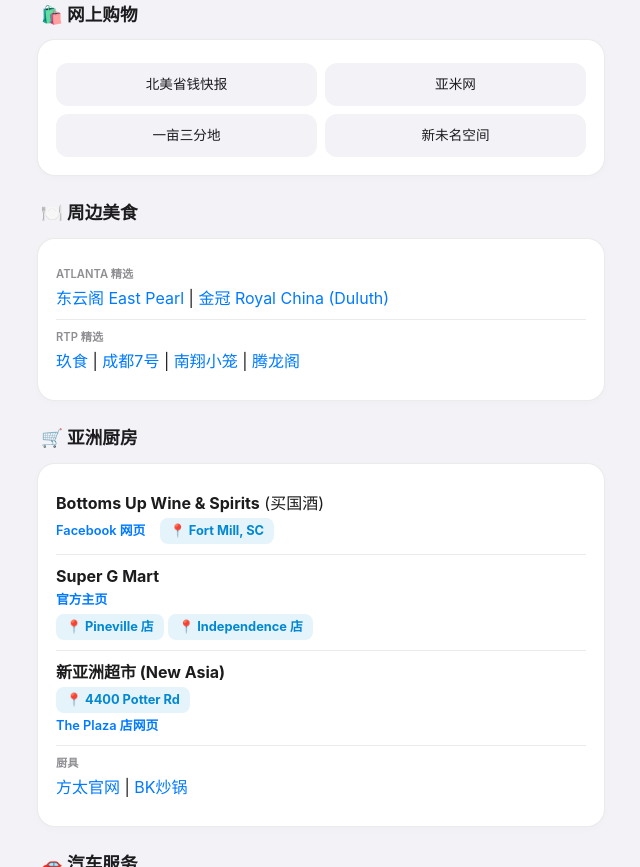
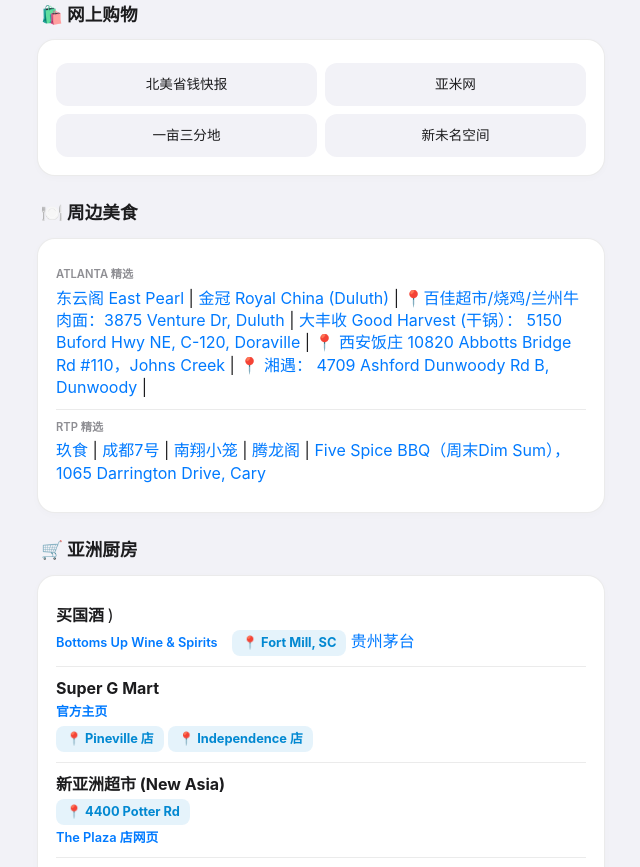
Before and after one commit to qcai-net/qcai-net.github.io, a plain HTML site: page local_cn.html in a window 1280 px wide. Shown: the part 617-1484 px from the top of the page, without its empty margins (319-959 px from the left). Drawn offline with Linux system fonts and the light colour scheme; no server answers.

Commit message:
Update local_cn.html

```diff
--- a/local_cn.html
+++ b/local_cn.html
@@ -187,13 +187,20 @@
            <div class="info-item">
             <span class="info-label">Atlanta 精选</span>
             <a href="https://www.facebook.com/eastpearlseafood">东云阁 East Pearl</a> |
-             <a href="https://royalchina.kwickmenu.com/">金冠 Royal China (Duluth)</a>
+             <a href="https://royalchina.kwickmenu.com/">金冠 Royal China (Duluth)</a> |
+             <a href="https://www.google.com/maps/place/3875+Venture+Dr,+Duluth,+GA+30096/@33.9521464,-84.144037,17z/">📍百佳超市/烧鸡/兰州牛肉面：3875 Venture Dr, Duluth</a>
+    |
+              <a href="https://www.goodharvestcary.com/">大丰收 Good Harvest (干锅）： 5150 Buford Hwy NE, C-120, Doraville</a> |
+              <a href="https://www.google.com/maps/place/10820+Abbotts+Bridge+Rd+%23110,+Johns+Creek,+GA+30097/@34.0447752,-84.1795894,17z/">📍 西安饭庄 10820 Abbotts Bridge Rd #110，Johns Creek </a> |
+             <a href="https://www.google.com/maps/place/4709+Ashford+Dunwoody+Rd,+Atlanta,+GA+30338/@33.9321554,-84.337568,17z/">📍 湘遇： 4709 Ashford Dunwoody Rd B, Dunwoody </a> |
+
           </div>
           <div class="info-item">
             <span class="info-label">RTP 精选</span>
             <a href="https://acaciatreenc.com">玖食</a> | <a href="https://www.chengdu7cary.com">成都7号</a> |
             <a href="https://nanxiangexpress.com/menu/">南翔小笼</a>  |
-            <a href="https://www.hongkongdimsumindurham.com/index.html">腾龙阁</a>
+            <a href="https://www.hongkongdimsumindurham.com/index.html">腾龙阁</a> |
+            <a href="fivespicebbq.com">Five Spice BBQ（周末Dim Sum），1065 Darrington Drive, Cary </a>
           </div>
         </div>
       </div>
@@ -204,9 +211,11 @@
       <div class="card item" data-category="asianmarkets">
         <div class="info-list">
           <div class="info-item">
-            <strong>Bottoms Up Wine & Spirits</strong> (买国酒)<br>
-            <a href="https://www.facebook.com/sc.bottomsup/" class="btn-link">Facebook 网页</a>
+            <strong>买国酒 </strong>)<br>
+            <a href="https://www.facebook.com/sc.bottomsup/" class="btn-link">Bottoms Up Wine & Spirits</a>
             <a href="https://maps.google.com/?q=Fort+Mill,+SC" class="nav-link">📍 Fort Mill, SC</a>
+            <a href="https://moutaiamerica.com/?country=US"> 贵州茅台</a>
+
           </div>
           <div class="info-item">
             <strong>Super G Mart</strong><br>
```
